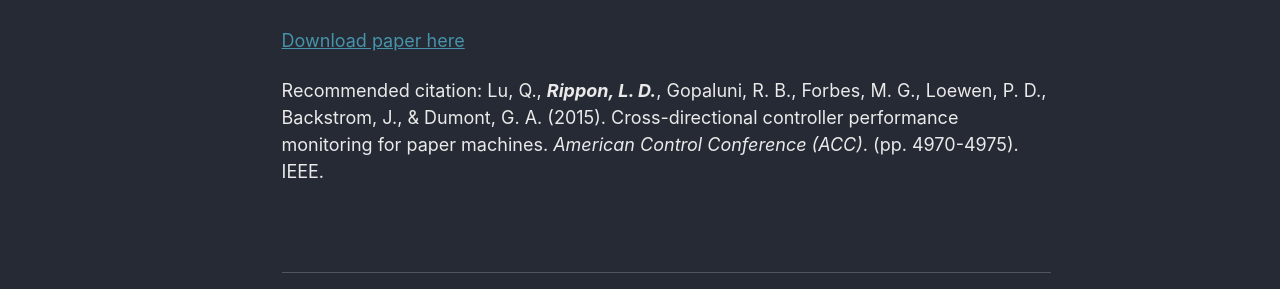
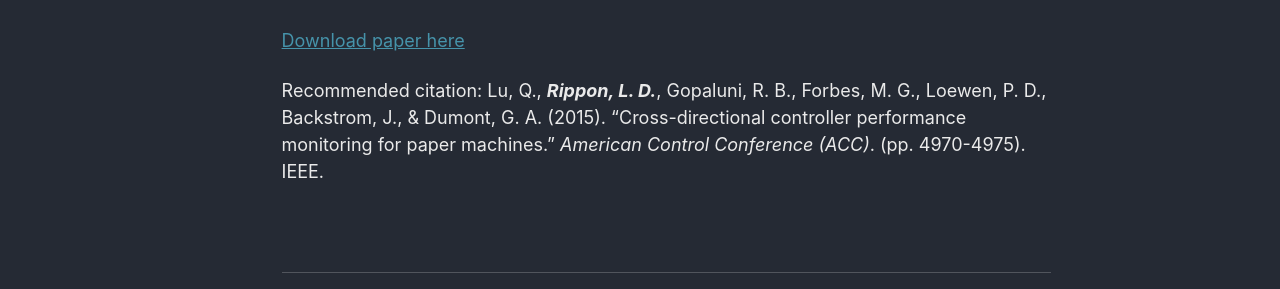
Before and after one commit to LeeRippon/LeeRippon.github.io, a Jekyll site: the page built from _publications/2015-crossdirection.md, in a window 1280 px wide and 1391 px high. Shown: the part 763-1052 px from the top of the window. Built offline with Jekyll 4.4.1, drawn with Linux system fonts in a browser that asks for light colours; some web fonts are replaced.

```diff
--- a/_publications/2015-crossdirection.md
+++ b/_publications/2015-crossdirection.md
@@ -15,4 +15,4 @@ Since the minimum variance controller (MVC) provides the smallest achievable out
 
 [Download paper here](http://academicpages.github.io/files/paper3.pdf)
 
-Recommended citation: Lu, Q., <b><i>Rippon, L. D.</i></b>, Gopaluni, R. B., Forbes, M. G., Loewen, P. D., Backstrom, J., & Dumont, G. A. (2015). Cross-directional controller performance monitoring for paper machines. <i>American Control Conference (ACC)</i>. (pp. 4970-4975). IEEE.
+Recommended citation: Lu, Q., <b><i>Rippon, L. D.</i></b>, Gopaluni, R. B., Forbes, M. G., Loewen, P. D., Backstrom, J., & Dumont, G. A. (2015). "Cross-directional controller performance monitoring for paper machines." <i>American Control Conference (ACC)</i>. (pp. 4970-4975). IEEE.
```
